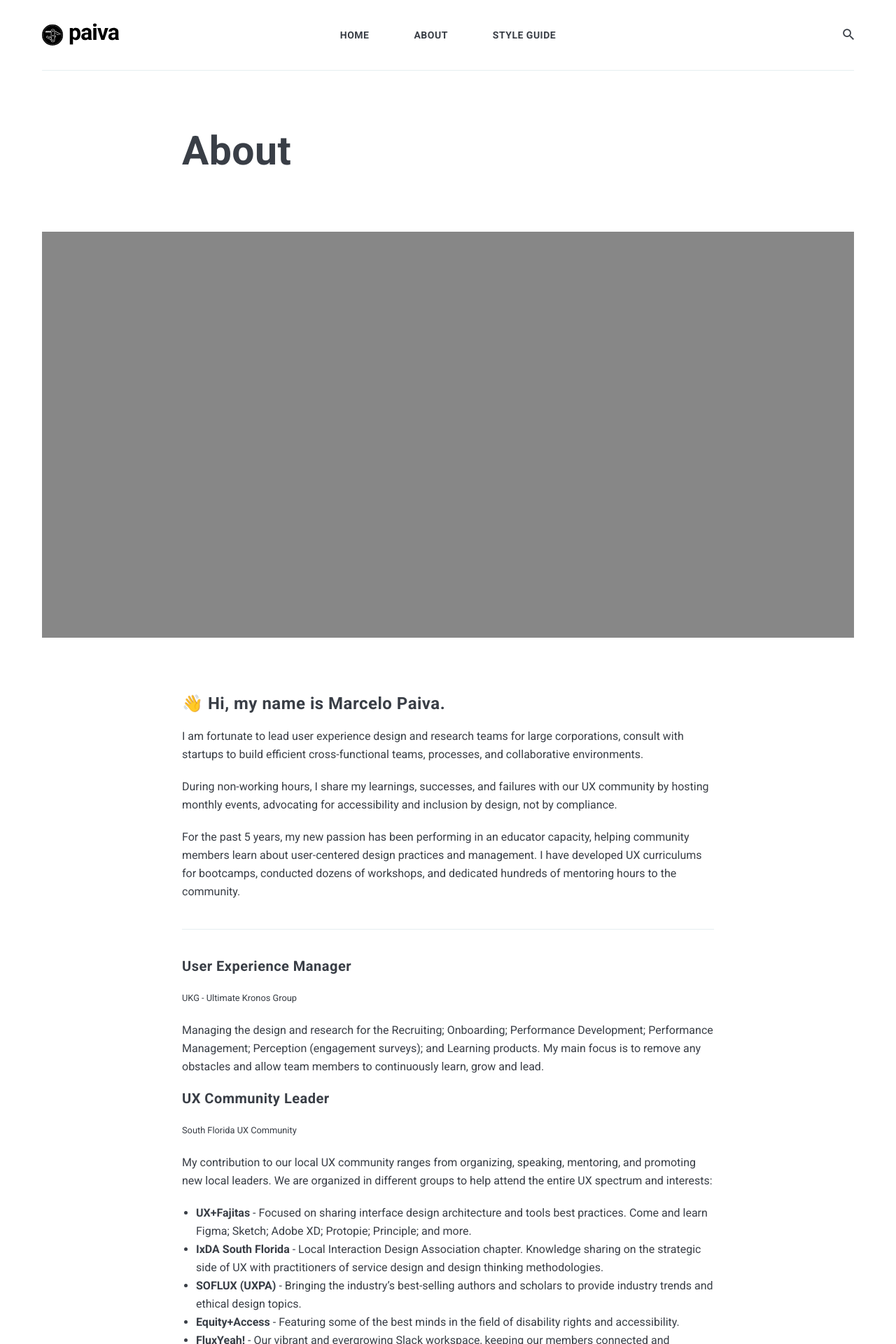
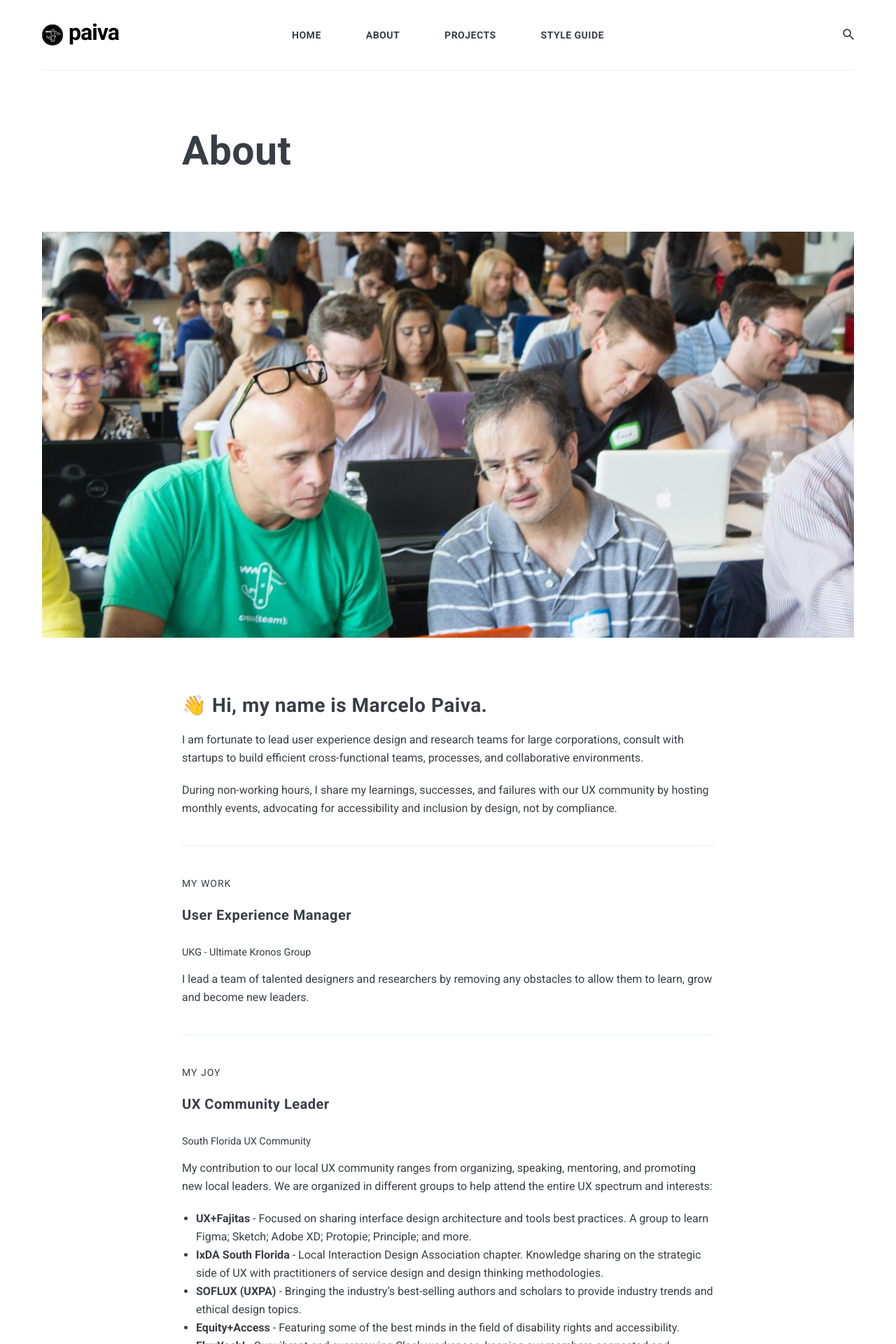
Before and after one commit to mpaiva/blog, a Jekyll site: the page built from _pages/about.md, in a window 1280 px wide. Shown: the top 1920 px of the page at 70% size. Built offline with Jekyll 4.4.1, drawn with Linux system fonts in a browser that asks for light colours; nearby versions of some CDN libraries; some of the changed text lies outside the part shown.

Commit message:
about content images and style fine tuning

```diff
--- a/_data/settings.yml
+++ b/_data/settings.yml
@@ -10,7 +10,7 @@
 author:
   name: Marcelo Paiva
   image: 01.jpg
-  say-hello: 👋 I’m <strong>Marcelo Paiva</strong>
+  say-hello: 👋 I’m <strong>Marcelo Paiva</strong>.
   bio: <strong>My school</strong><br/>is learning something new every day.<br/> <strong>My joy</strong><br/>is sharing what I learn with the community.<br/> <strong>My passion</strong><br/> is building cross-functional teams.<br/> <strong>My focus</strong><br/>is designing with accessibility in mind.<br/><strong>My beacon</strong><br/>is practicing and raising awareness about inclusive design.
 
 
--- a/_pages/about.md
+++ b/_pages/about.md
@@ -2,30 +2,34 @@
 layout: page
 title: About
 permalink: /about/
-image: 01.jpg
+image: speak-4.jpg
 ---
 
-### 👋 Hi, my name is Marcelo Paiva.
+## 👋 Hi, my name is Marcelo Paiva.
 
 I am fortunate to lead user experience design and research teams for large corporations, consult with startups to build efficient cross-functional teams, processes, and collaborative environments.
 
 During non-working hours, I share my learnings, successes, and failures with our UX community by hosting monthly events, advocating for accessibility and inclusion by design, not by compliance.
 
-For the past 5 years, my new passion has been performing in an educator capacity, helping community members learn about user-centered design practices and management. I have developed UX curriculums for bootcamps, conducted dozens of workshops, and dedicated hundreds of mentoring hours to the community.
+***
 
-***
+<small class="break">My work</small>
 
 #### User Experience Manager
 <small>UKG - Ultimate Kronos Group</small>
 
-Managing the design and research for the Recruiting; Onboarding; Performance Development; Performance Management; Perception (engagement surveys); and Learning products. My main focus is to remove any obstacles and allow team members to continuously learn, grow and lead.
+I lead a team of talented designers and researchers by removing any obstacles to allow them to learn, grow and become new leaders.
+
+***
+
+<small class="break">My joy</small>
 
 #### UX Community Leader
 <small>South Florida UX Community</small>
 
 My contribution to our local UX community ranges from organizing, speaking, mentoring, and promoting new local leaders. We are organized in different groups to help attend the entire UX spectrum and interests:
 
-- **UX+Fajitas** - Focused on sharing interface design architecture and tools best practices. Come and learn Figma; Sketch; Adobe XD; Protopie; Principle; and more.
+- **UX+Fajitas** - Focused on sharing interface design architecture and tools best practices. A group to learn Figma; Sketch; Adobe XD; Protopie; Principle; and more.
 - **IxDA South Florida** - Local Interaction Design Association chapter. Knowledge sharing on the strategic side of UX with practitioners of service design and design thinking methodologies.
 - **SOFLUX (UXPA)** - Bringing the industry's best-selling authors and scholars to provide industry trends and ethical design topics.
 - **Equity+Access** - Featuring some of the best minds in the field of disability rights and accessibility.
@@ -35,34 +39,34 @@
 
 ***
 
-### Previously on... my career
+<small class="break">In a not-so-distant past...</small>
 
-#### Creative Director
+#### As leader
+
 <small>Sapient Global Markets, New York City</small>
 
-Consulted with various Wall St. banks to accelerate embedded design teams with Lean UX practices.
+Consulted with various Wall Street banks to accelerate embedded design teams with Lean UX practices.
 
-#### Director of UX
 <small>Reuters, Boston/New York City</small>
 
-Among many roles over the 7 years, I was the first certified UX ScrumMaster responsible for creating new methods to help to mix UX designers with engineers, build cross-functional teams, and foster collaborative environments.
+Contributed as the first certified ScrumMaster, building cross-functional teams and creating new methods to foster collaboration among UX designers, engineers and product management.
 
-#### Product Designer
+***
+
+#### As individual contributor
+
 <small>Verizon, Waltham</small>
 
 Worked on a small task force team, generating new business development ideas, pitching to executives for future industry partner meetings.
 
-#### Senior Designer
 <small>Zefer, Boston/New York</small>
 
 Lead several initiatives around interaction design,  usability studies, and web development for clients such as Fidelity Investments, Citizens Bank, Siemens, and the Lincoln Center for the Performing Arts.
 
-#### Graphic Designer, Web Designer/Developer
 <small>Freelancer</small>
 
 Helped dozens of small businesses take off with a clean and consistent branding set consisting of logomarks,  stationery, business cards, websites, book covers, and book diagraming.
 
-#### CAD Drafter, Electrical Designer
 <small>General Electric, Rio de Janeiro</small>
 
 My career started as an electrical designer, fresh out of technical high school, working for GE in a Six Sigma environment, learning from the best in the industry then. I was fortunate enough to have experienced the traditional technical drafting with steel nib ink pen on paper.
--- a/_sass/1-tools/_normalize.scss
+++ b/_sass/1-tools/_normalize.scss
@@ -106,7 +106,10 @@
  */
 
 small {
-  font-size: 80%;
+  font-size: 90%;
+  position: relative;
+  top:8px;
+
 }
 
 /**
--- a/_sass/4-layouts/_page-home.scss
+++ b/_sass/4-layouts/_page-home.scss
@@ -1,4 +1,10 @@
-.lates-title {
+small.break {
+
+  position: relative;
+  top:0;
+}
+
+.lates-title, small.break {
   position: relative;
   margin-bottom: 80px;
   font-size: 14px;
```
Also changed, not shown: _pages/projects.md (added, +93 -0 lines), images/pamp-4.jpg (added), images/pmap-1.jpg (added), images/pmap-2.jpg (added), images/pmap-3.jpg (added), images/pmap-5.jpg (added), images/speak-1.jpg (added), images/speak-2.jpg (added), images/speak-3.jpg (added), images/speak-4.jpg (added), images/veta-1.jpg (added), 1 other file.
